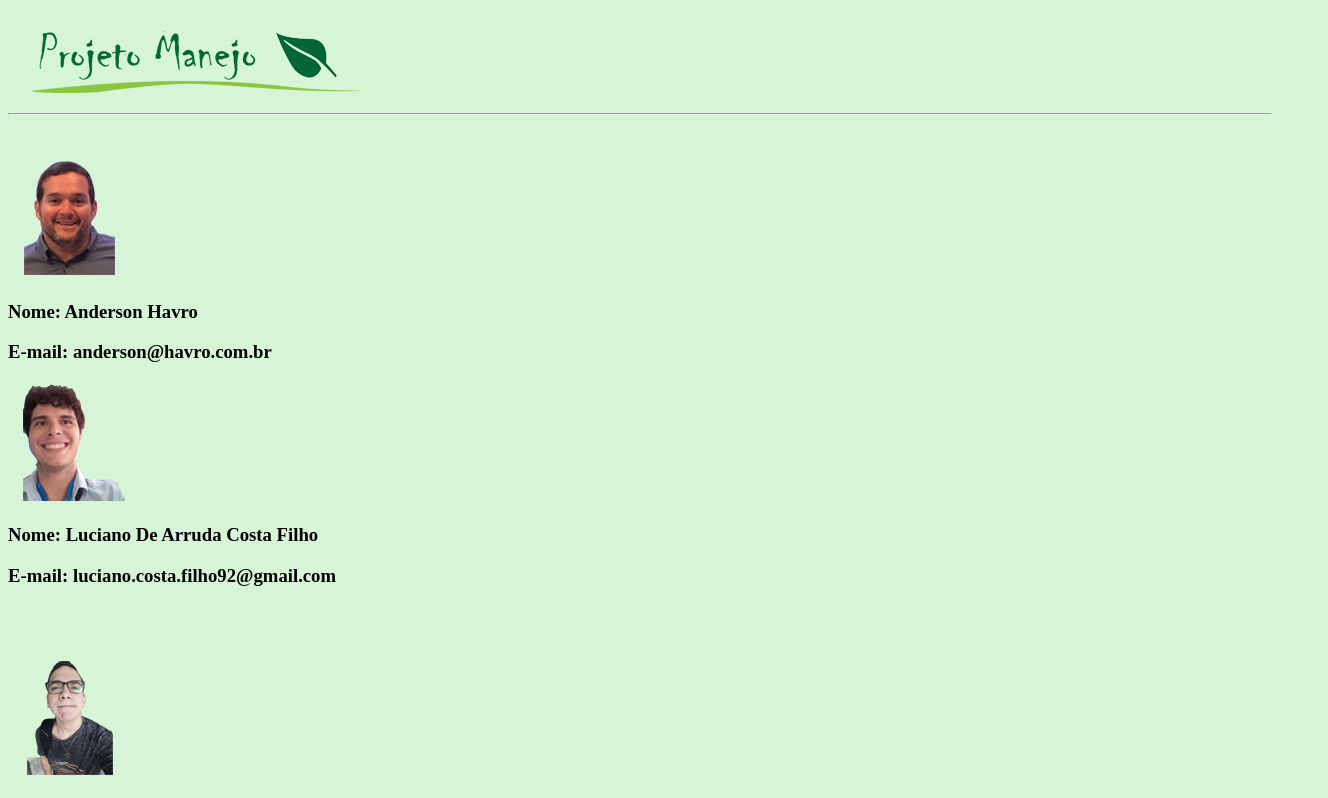
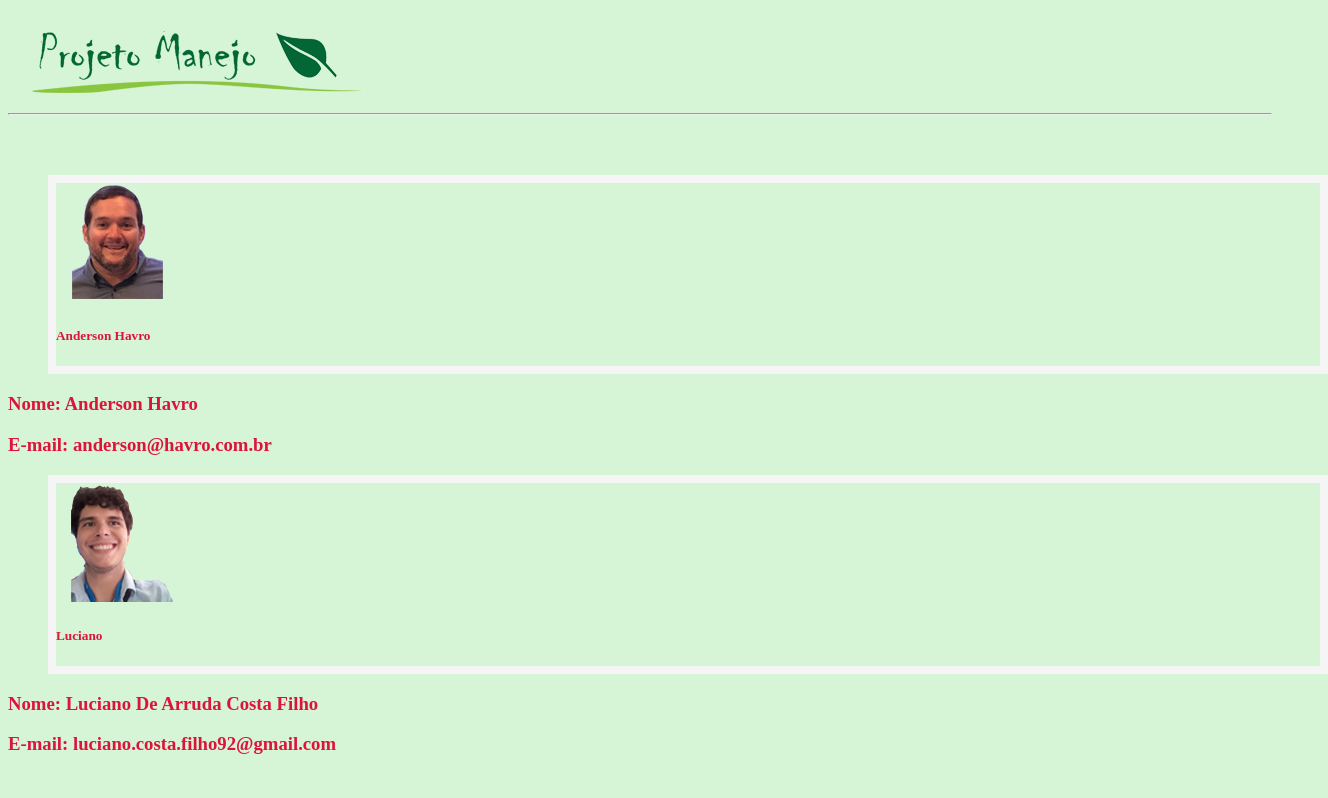
Before and after one commit to AndersonHavro/HTML-CSS-JS, a plain HTML site: page HTML Manejo/equipe.html in a window 1280 px wide. Shown: the top 798 px of the page, 1328 px wide, since content can reach past the window. Drawn offline with Linux system fonts and the light colour scheme.

Commit message:
formatando imagem

```diff
--- a/HTML Manejo/equipe.html
+++ b/HTML Manejo/equipe.html
@@ -2,13 +2,9 @@
 <html lang="pt-br">
 
 <head>
-    <style>
-        body {
-            background-color: #d6f5d6;
-        }
-    </style>
     <meta charset="UTF-8">
     <title>Equipe</title>
+    <link rel="stylesheet" type="text/css" href="estilos.css" />
 </head>
 
 <body>
@@ -19,12 +15,20 @@
             <!-- <h1>Projeto Manejo</h1> -->
             <hr>
             <br><br>
-            <img src="_referencias/_imagens/andersonPequeno.png" />
-
+            <figure class="foto-legenda">
+                <img src="_referencias/_imagens/andersonPequeno.png" />
+                <figcaption>
+                    <h5>Anderson Havro</h5>
+                </figcaption>
+            </figure>
             <h3>Nome: Anderson Havro</h3>
             <h3>E-mail: anderson@havro.com.br</h3>
-
-            <img src="_referencias/_imagens/lucianoPequeno.png"/>
+            <figure class="foto-legenda">
+                <img src="_referencias/_imagens/lucianoPequeno.png" />
+                <figcaption>
+                    <h5>Luciano</h5>
+                </figcaption>
+            </figure>
             <h3>Nome: Luciano De Arruda Costa Filho</h3>
             <h3>E-mail: luciano.costa.filho92@gmail.com</h3>
             <br><br><br>
--- a/HTML Manejo/estilos.css
+++ b/HTML Manejo/estilos.css
@@ -0,0 +1,14 @@
+@charset "UTF-8";
+body {
+    background-color: #d6f5d6;
+    color: crimson;
+}
+
+figure.foto-legenda {
+    border: 8px solid whitesmoke;
+}
+
+figure.foto-legenda {
+    width: 100%;
+    height: 100%;
+}
```
Also changed, not shown: HTML Manejo/index.html (+1 -4 lines), curso-html5-pacote01/projeto-glass-html5/_css/estilo.css (+27 -1 lines), curso-html5-pacote01/projeto-glass-html5/index.html (+1 -1 lines).
